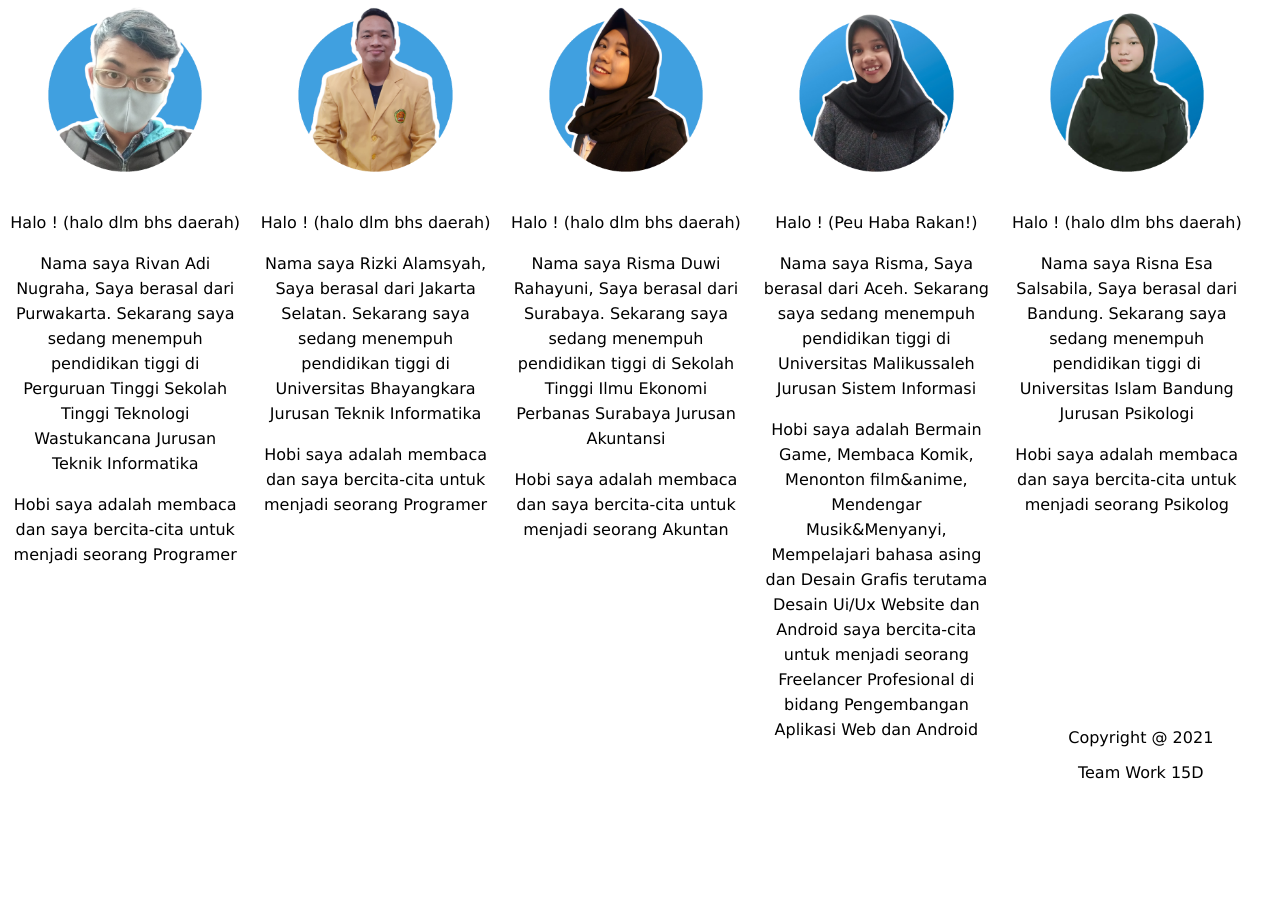
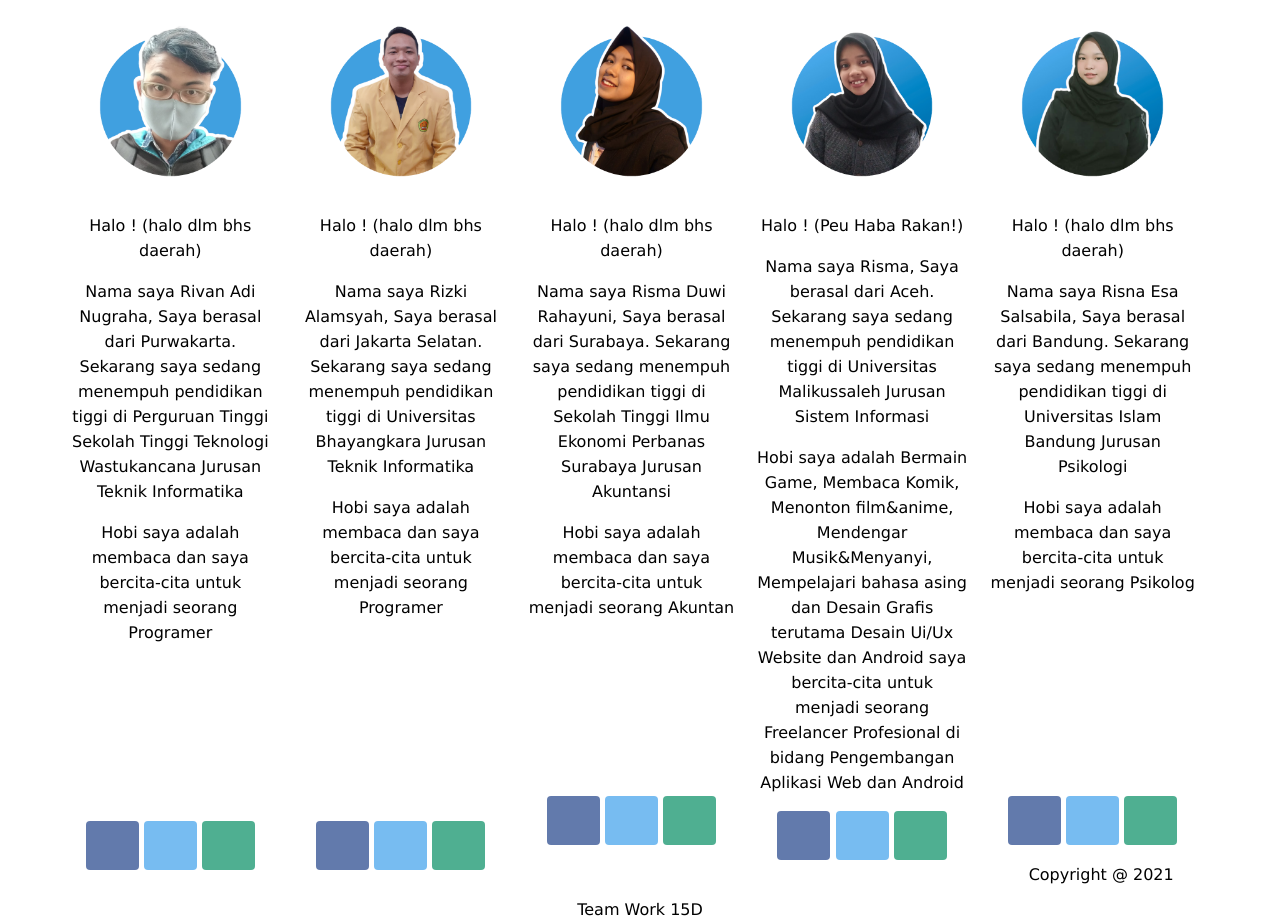
Before and after one commit to Rizkialamsyah2/Progate-15D, a plain HTML site: page index.html in a window 1280 px wide. Shown: the part 187-1106 px from the top of the page. Before the commit the page ends 969 px from the top, so only its background shows below. Drawn offline with Linux system fonts and the light colour scheme.

Commit message:
Update style.css

```diff
--- a/style.css
+++ b/style.css
@@ -2,6 +2,57 @@ body {
   margin: 0;
   font-family: "Lucida Grande";
 }
+
+
+  a {
+    text-decoration: none;
+  }
+
+  .container {
+    width: 1170px;
+    padding: 0 15px;
+    margin: 0 auto;
+  }
+
+
+.btn-wrapper {
+    margin: 20px 0;
+  }
+
+  .btn-wrapper p {
+    margin: 10px 0;
+  }
+
+  .signup {
+    background-color: #239b76;
+  }
+
+  .facebook {
+    background-color: #3b5998;
+
+  }
+
+  .twitter {
+    background-color: #55acee;
+  }
+
+  .btn {
+    padding: 12px 24px;
+    color: white;
+    display: inline-block;
+    opacity: 0.8;
+    border-radius: 4px;
+  }
+
+  .btn:hover {
+    opacity: 1;
+  }
+
+  .fa {
+    margin-right: 5px;
+  }
+
+
 
   .profile-wrapper {
     height: 560px;
```
